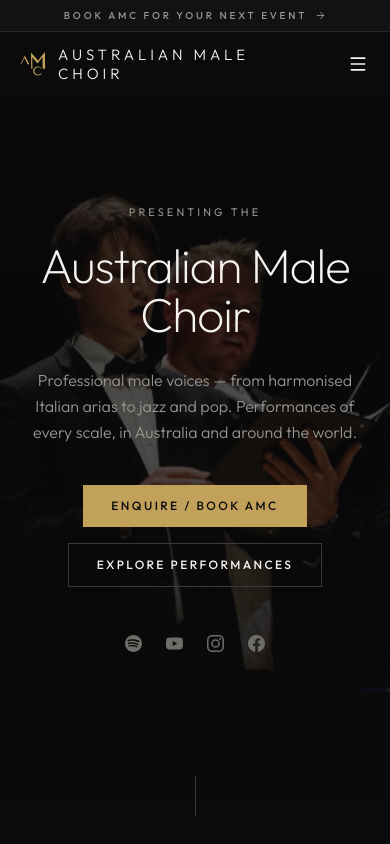
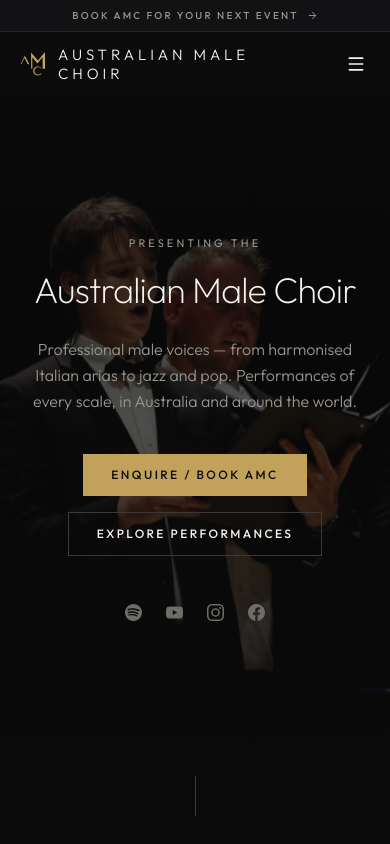
Before and after one commit to PYastreboff/AMC-Website, a React (Vite) app: page / in a window 390 px wide. Shown: the top 844 px of the page. Built offline with nearby package versions, Linux system fonts and the light colour scheme; a web font is replaced by a local one.

Commit message:
responsive fixes

```diff
--- a/src/layout/Navbar.jsx
+++ b/src/layout/Navbar.jsx
@@ -27,7 +27,7 @@ export default function Navbar() {
       {/* announcement strip */}
       <Link
         to="/enquire"
-        className="group flex items-center justify-center gap-2 border-b border-line bg-bg-1 py-2 text-[10px] font-medium tracking-[0.28em] text-mute uppercase transition-colors hover:text-gold"
+        className="group flex items-center justify-center gap-2 border-b border-line bg-bg-1 py-2 text-[10px] font-medium tracking-[0.22em] text-mute uppercase transition-colors hover:text-gold sm:tracking-[0.28em]"
       >
         Book AMC for your next event
         <ArrowRight size={11} className="transition-transform group-hover:translate-x-0.5" />
@@ -67,7 +67,7 @@ export default function Navbar() {
           <button
             type="button"
             onClick={() => setMobileOpen((o) => !o)}
-            className="-mr-2 inline-flex h-10 w-10 items-center justify-center text-ink lg:hidden"
+            className="-mr-2 inline-flex h-11 w-11 items-center justify-center text-ink lg:hidden"
             aria-label="Toggle menu"
             aria-expanded={mobileOpen}
           >
--- a/src/pages/Home.jsx
+++ b/src/pages/Home.jsx
@@ -74,7 +74,7 @@ function Hero() {
 
       <div className="relative z-10 mx-auto flex w-full max-w-5xl flex-1 flex-col items-center justify-center px-5 pb-24 pt-44 text-center sm:px-8">
         <p className="label">Presenting the</p>
-        <h1 className="headline mt-5 text-5xl leading-[1.02] sm:text-7xl lg:text-8xl">
+        <h1 className="headline mt-5 text-4xl leading-[1.04] text-ink sm:text-6xl lg:text-7xl xl:text-8xl">
           Australian Male Choir
         </h1>
         <p className="mt-7 max-w-xl text-base leading-relaxed text-mute sm:text-lg">
```
